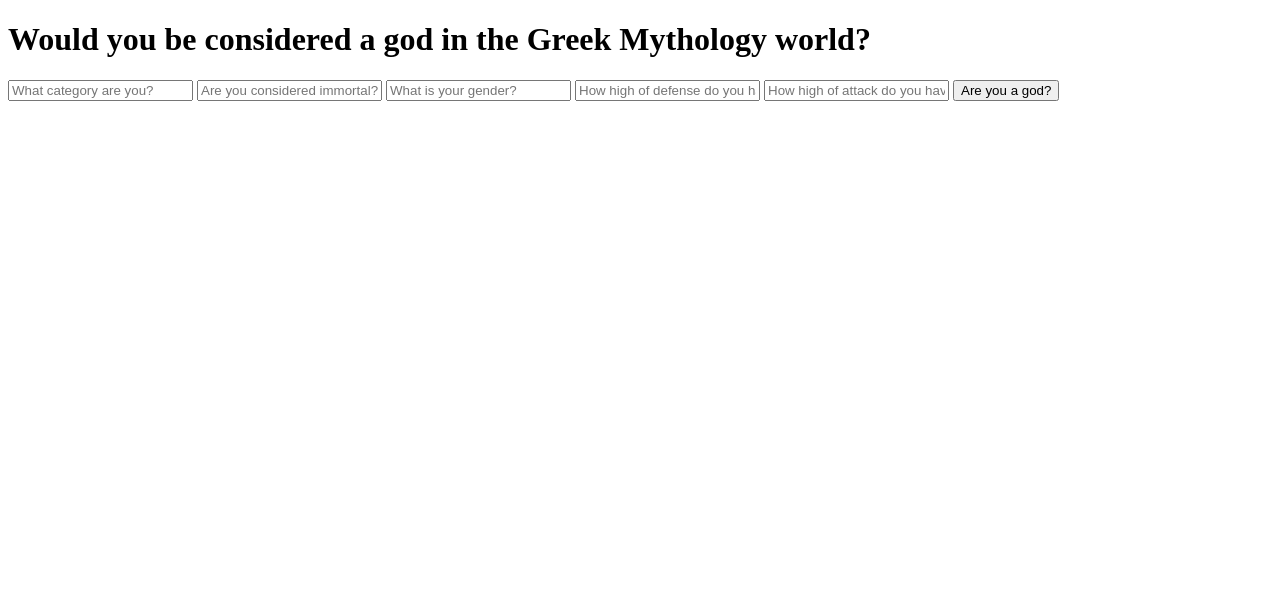
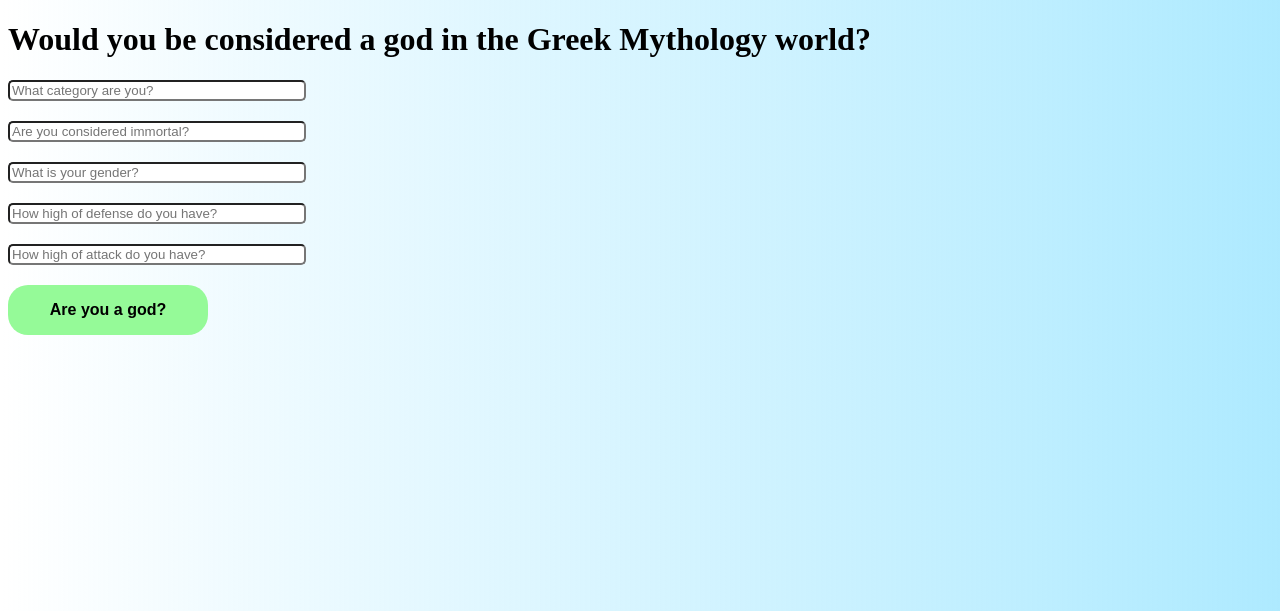
Before and after one commit to abigaylerose03/AIxGreekMythology, a Flask app: page / in a window 1280 px wide. Shown: the top 611 px of the page. Run offline with Flask 2, Linux system fonts and the light colour scheme; parts of the project's set-up code (start-up, migrations or seed data) failed here and were passed over.

Commit message:
added css

```diff
--- a/app.py
+++ b/app.py
@@ -18,9 +18,9 @@
 	prediction = model.predict(final_features)
 	output = round(prediction[0], 2)
 	if output == 1:
-		text = "a god."
+		text = " a god."
 	elif output == 0:
-		text = "not a god."
+		text = " not a god."
 	else:
 		return "error!"
 
--- a/scripts/index.html
+++ b/scripts/index.html
@@ -2,7 +2,7 @@
 <html>
 	<head>
 		<meta charset="UTF-8">
-		<title>test</title>
+		<title>AI and Greek Mythology</title>
 		<link href="https://fonts.googleapis.com/css2?family=Montserrat:wght@600&display=swap" rel="stylesheet">
 		<link href="https://fonts.googleapis.com/css2?family=Roboto:wght@300&display=swap" rel="stylesheet">
 		<link rel="stylesheet" type="text/css" href="{{ url_for('static', filename='style.css') }}">
@@ -10,7 +10,8 @@
 
 	<body>
 		<div class="main">
-			<h1>test</h1>
+			<h1>Would you be considered a god in the Greek Mythology world?</h1>
+			<p> Instructions:</p>
 			<form action="{{url_for('predict')}}" method="post">
 				<input type="text" name="category"
 				placeholder="What category are you?" required="required" />
--- a/static/style.css
+++ b/static/style.css
@@ -0,0 +1,42 @@
+body {
+	background-image: linear-gradient(to right, rgba(174,234, 255,0), rgba(174,234,255,1));
+}
+
+h1 {
+	font-family: 'GFS Didot', serif;
+
+}
+
+p {
+
+	font-family: 'GFS Didot', serif;
+
+}
+
+form input {
+	display: flex;
+  	flex-direction: column;
+  	margin-bottom: 20px;
+  	border-radius: 5px;
+  	width: 290px;
+  	font-family: 'Century Gothic', sans-serif;
+
+
+}
+
+form button {
+	border-radius: 20px;
+	background-color: #95fa98;
+  	border: none;
+  	color: black;
+  	width: 200px;
+  	height: 50px;
+  	font-size: 1rem;
+  	font-weight: bolder;
+
+}
+
+form button:hover {
+	border: 2px solid #95fa98;
+	background-color: transparent;
+}
```
Also changed, not shown: templates/index.html (+27 -12 lines), 2 other files.
